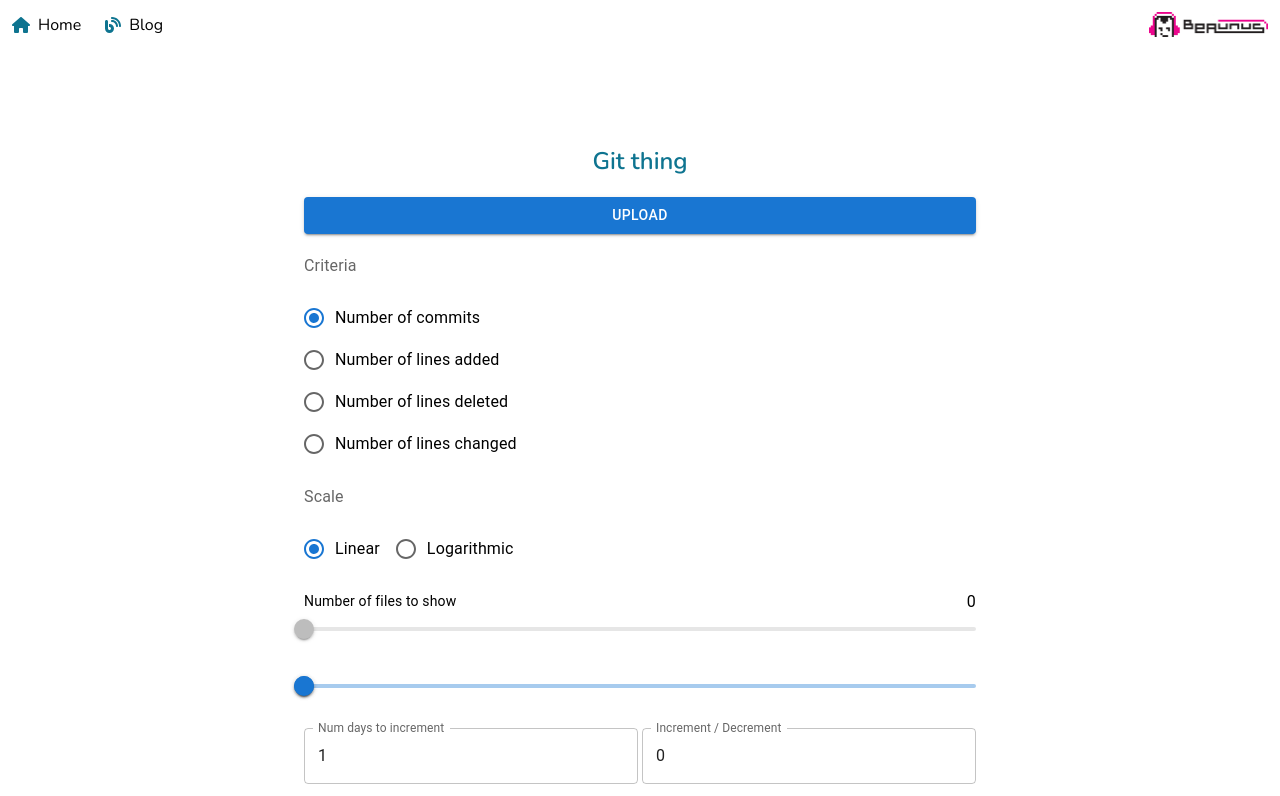
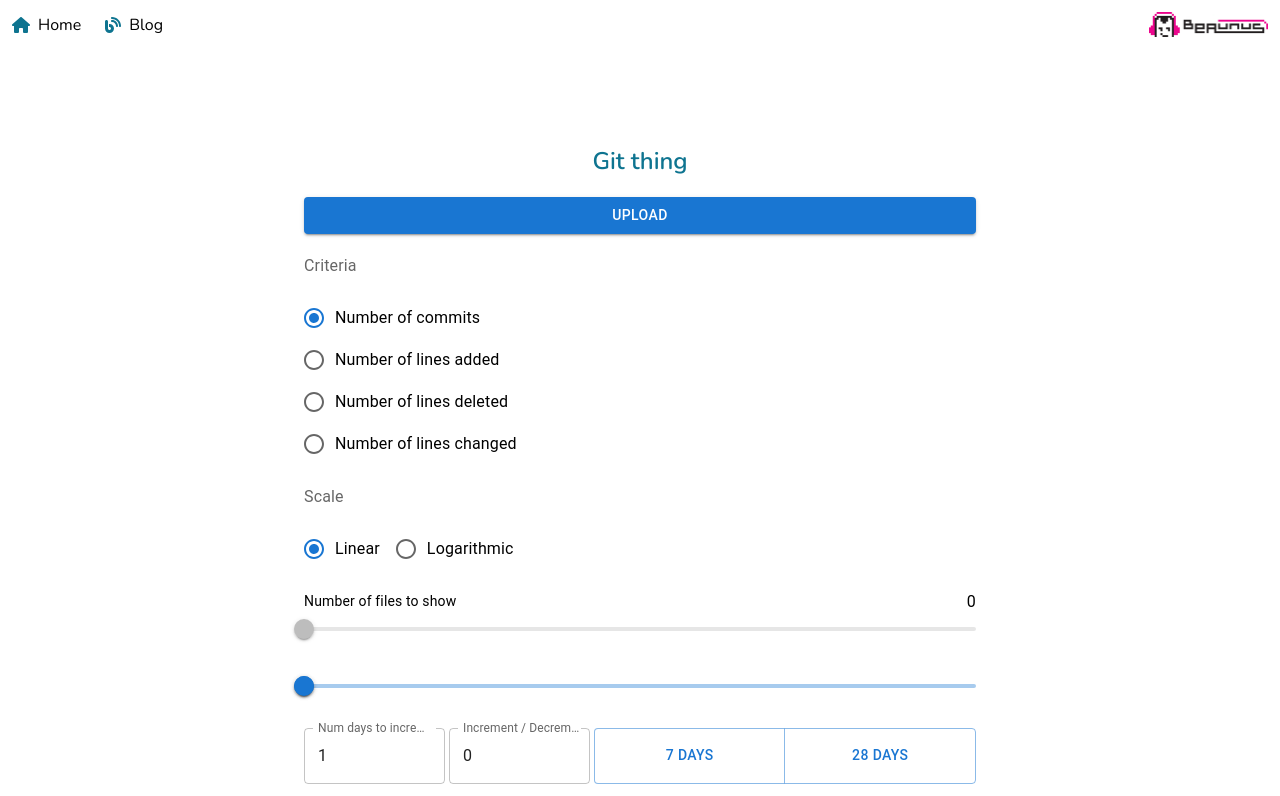
Before and after one commit to beaunus/beaunus.com, a Next.js app: page /blog/git-thing in a window 1280 px wide. Shown: the top 796 px of the page. Built offline with nearby package versions, Linux system fonts and the light colour scheme; no server answers.

Commit message:
feature: snap radios

```diff
--- a/pages/blog/git-thing.tsx
+++ b/pages/blog/git-thing.tsx
@@ -1,5 +1,6 @@
 import { TextField } from "@mui/material";
 import Button from "@mui/material/Button";
+import ButtonGroup from "@mui/material/ButtonGroup";
 import FormControlLabel from "@mui/material/FormControlLabel";
 import FormLabel from "@mui/material/FormLabel";
 import Radio from "@mui/material/Radio";
@@ -255,6 +256,22 @@ const GitThing: NextPage = () => {
                 type="number"
                 value={0}
               />
+              <ButtonGroup
+                aria-label="snap button group"
+                className="grow"
+                fullWidth
+              >
+                {[7, 28].map((numDaysToSnapTo) => (
+                  <Button
+                    key={`${numDaysToSnapTo}-snap`}
+                    onClick={() =>
+                      setFromDay(toDay.subtract(numDaysToSnapTo, "days"))
+                    }
+                  >
+                    {numDaysToSnapTo} days
+                  </Button>
+                ))}
+              </ButtonGroup>
             </div>
             <LocalizationProvider dateAdapter={AdapterDayjs}>
               <div className="flex gap-1">
```
